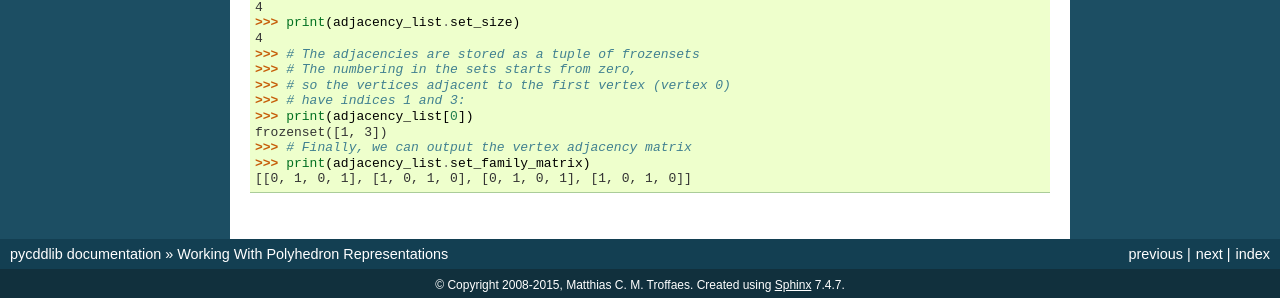
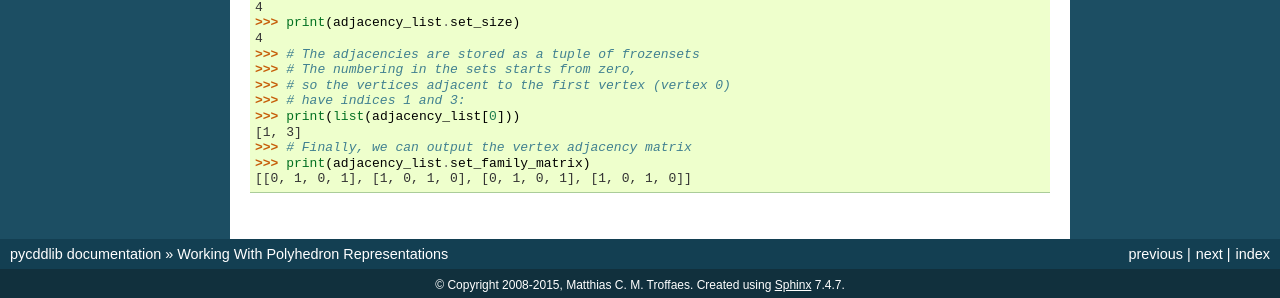
Before and after one commit to mcmtroffaes/pycddlib, a Sphinx documentation site: the page built from docs/polyhedron.rst, in a window 1280 px wide. Shown: the part 1747-2045 px from the top of the page. Built offline with Sphinx 7.4.7, drawn with Linux system fonts in a browser that asks for light colours; formulas are drawn with MathJax 3.

```diff
--- a/docs/polyhedron.rst
+++ b/docs/polyhedron.rst
@@ -117,8 +117,8 @@ end
 >>> # The numbering in the sets starts from zero,
 >>> # so the vertices adjacent to the first vertex (vertex 0)
 >>> # have indices 1 and 3:
->>> print(adjacency_list[0])
-frozenset([1, 3])
+>>> print(list(adjacency_list[0]))
+[1, 3]
 >>> # Finally, we can output the vertex adjacency matrix
 >>> print(adjacency_list.set_family_matrix)
 [[0, 1, 0, 1], [1, 0, 1, 0], [0, 1, 0, 1], [1, 0, 1, 0]]
```
Also changed, not shown: 2 other files.
